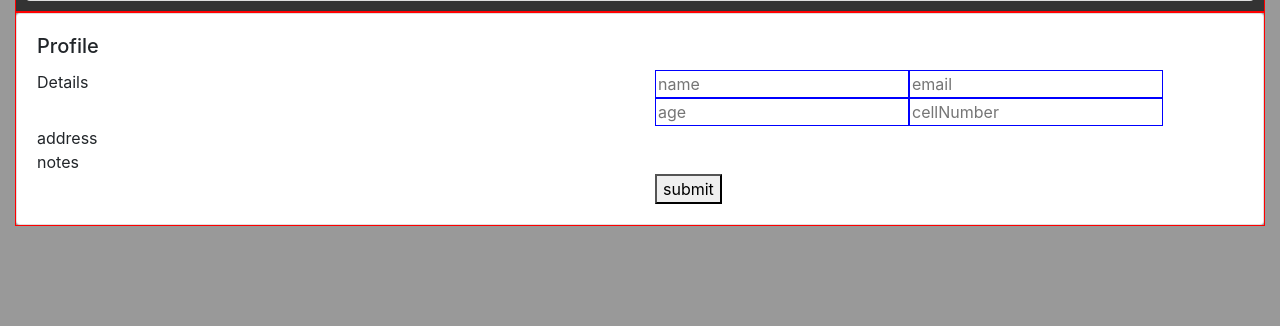
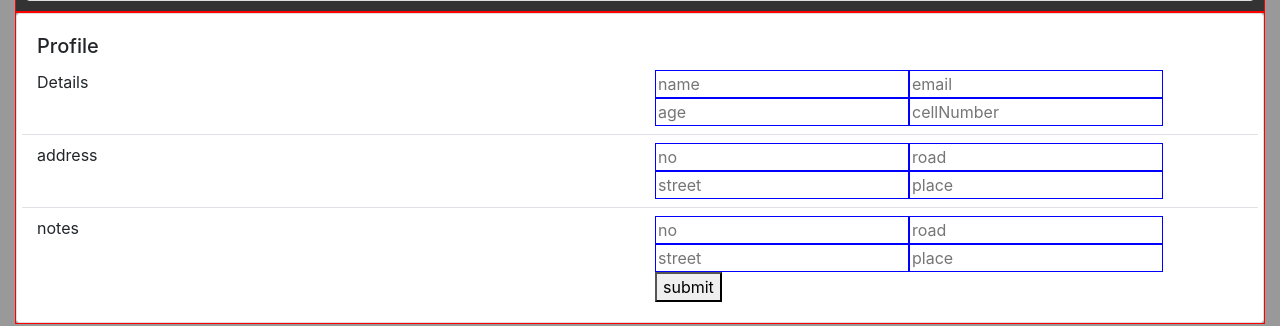
Before and after one commit to code-in-time/notes-react-and-csharp, a React (Create React App) app in the folder ui-app/: page / in a window 1280 px wide. Shown: the part 134-460 px from the top of the page. Built offline with nearby package versions, Linux system fonts and the light colour scheme; no server answers.

Commit message:
add lodash and set state dynamically

```diff
--- a/ui-app/package.json
+++ b/ui-app/package.json
@@ -8,6 +8,7 @@
     "@types/react": "16.8.3",
     "@types/react-dom": "16.8.1",
     "axios": "^0.18.0",
+    "lodash": "^4.17.11",
     "mobx": "^5.9.0",
     "mobx-react": "^5.4.3",
     "react": "^16.8.2",
@@ -31,6 +32,7 @@
     "not op_mini all"
   ],
   "devDependencies": {
+    "@types/lodash": "^4.14.121",
     "bootstrap": "^4.3.1"
   }
 }
--- a/ui-app/src/componenets/NewNoteForm.tsx
+++ b/ui-app/src/componenets/NewNoteForm.tsx
@@ -7,6 +7,7 @@ import { INote} from '../interfaces/Profile/INote'
 import { IProfile } from '../interfaces/Profile/IProfile'
 import { IDetails } from '../interfaces/Profile/IDetails';
 import { IAddress } from '../interfaces/Profile/IAddress';
+import { cloneDeep } from 'lodash';
 
 
 interface props {
@@ -56,7 +57,17 @@ class NewNoteForm extends Component<props, state> {
         e.preventDefault();
         console.log('this.state.profile.details.name', this.state.profile.details.name)
         console.log(this.state.profile.notes)
-        console.log(this.state.profile.address)
+    }
+
+    setElmState = (p1: string, p2: string, v1: string) : void=> {
+        const s: any = cloneDeep(this.state);
+        s.profile[p1][p2] = v1
+
+        // console.log (s);
+
+        // const o =
+        this.setState(s)
+        //     // {profile:{...this.state.profile, ...{details: {name: e.target.value}}}
     }
 
   render() {
@@ -69,25 +80,32 @@ class NewNoteForm extends Component<props, state> {
             <div className="card">
                 <div className="card-body">
                     <h5 className="card-title">Profile</h5>
-                    <div className="row">
+                    <div className="row pb-2">
                         <div className="col">Details</div>
                         <div className={`col ${style.inputArea}`}>
-                            <input type="text" placeholder="name" onChange={(e)=> this.setState({profile:{...this.state.profile, name: e.target.value}}) } />
-                            <input type="text" placeholder="email" onChange={(e)=> this.setState({profile:{...this.state.profile, email: e.target.value}}) } />
-                            <input type="text" placeholder="age" onChange={(e)=> this.setState({profile:{...this.state.profile, age: e.target.value}}) } />
-                            <input type="text" placeholder="cellNumber" onChange={(e)=> this.setState({profile:{...this.state.profile, cellNumber: e.target.value}}) } />
+                            <input type="text" placeholder="name" onChange={(e) : void => this.setElmState('details' ,'name', e.target.value) } />
+                            <input type="text" placeholder="email" onChange={(e) : void => this.setElmState('details' ,'email', e.target.value) } />
+                            <input type="text" placeholder="age" onChange={(e) : void => this.setElmState('details' ,'age', e.target.value) } />
+                            <input type="text" placeholder="cellNumber" onChange={(e) : void => this.setElmState('details' ,' name', e.target.value) } />
                         </div>
                     </div>
-                    <div className="row">
+                    <div className="row pt-2 pb-2 border-top">
                         <div className="col">address</div>
                         <div className="col">
-
+                            <input type="text" placeholder="no" onChange={(e) : void => this.setElmState('address' ,'no', e.target.value) } />
+                            <input type="text" placeholder="road" onChange={(e) : void => this.setElmState('address' ,'road', e.target.value) } />
+                            <input type="text" placeholder="street" onChange={(e) : void => this.setElmState('address' ,'street', e.target.value) } />
+                            <input type="text" placeholder="place" onChange={(e) : void => this.setElmState('address' ,'place', e.target.value) } />
                         </div>
                     </div>
-                    <div className="row">
+                    <div className="row pt-2 border-top">
                         <div className="col">notes</div>
                         <div className="col">
-
+                        {/* // TODO set the notes */}
+                            <input type="text" placeholder="no" onChange={(e)=> this.setState({profile:{...this.state.profile, no: e.target.value}}) } />
+                            <input type="text" placeholder="road" onChange={(e)=> this.setState({profile:{...this.state.profile, road: e.target.value}}) } />
+                            <input type="text" placeholder="street" onChange={(e)=> this.setState({profile:{...this.state.profile, street: e.target.value}}) } />
+                            <input type="text" placeholder="place" onChange={(e)=> this.setState({profile:{...this.state.profile, place: e.target.value}}) } />
                         </div>
                     </div>
                     <div className="row">
```
Also changed, not shown: 1 other file (tests, documents, lock files or other folders).
